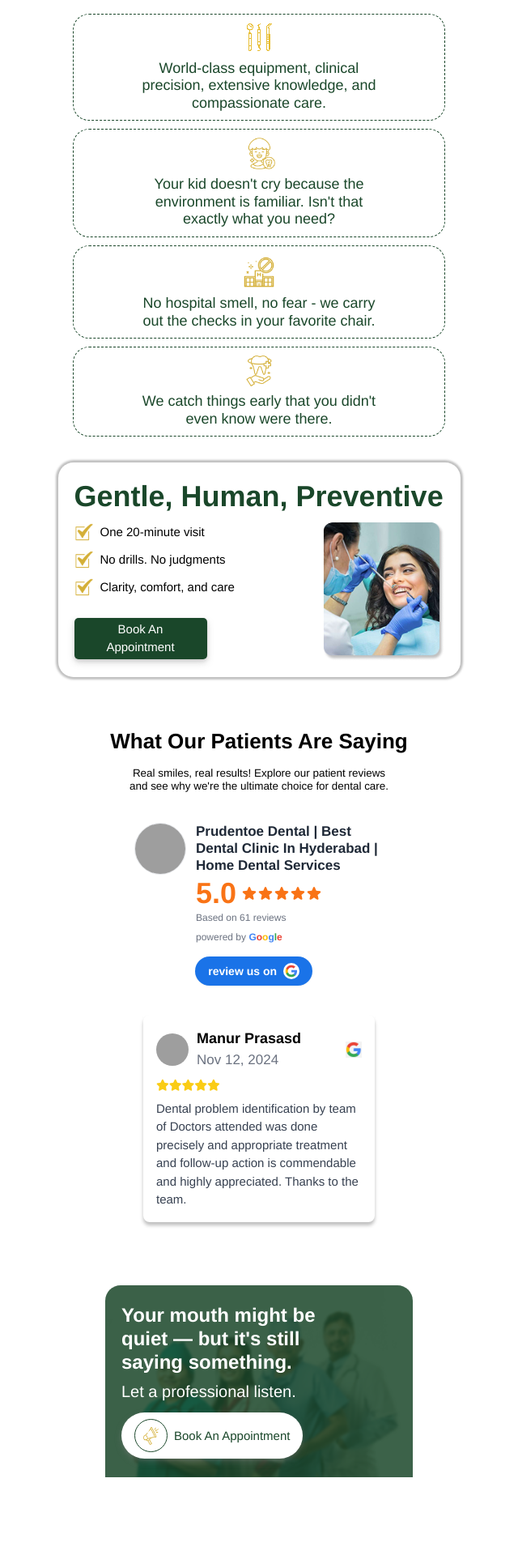
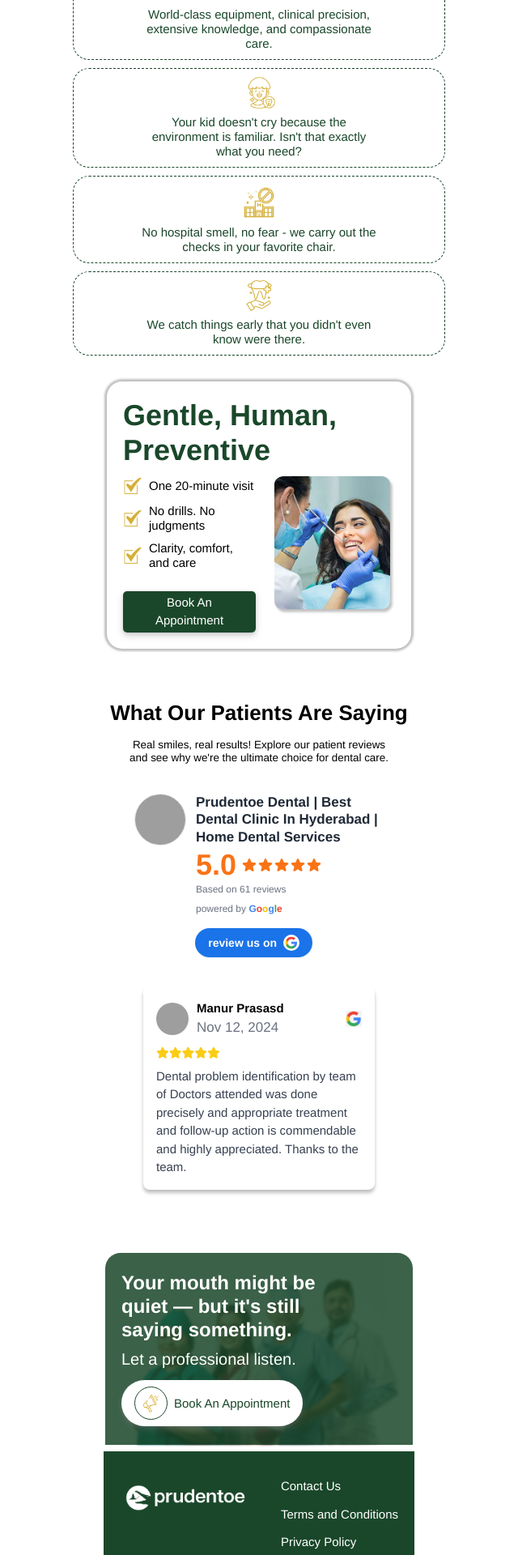
Before and after one commit to avijitbhuin21/prudentoe-demo, a Flask app: page / in a window 1280 px wide. Shown: the part 3120-5040 px from the top of the page at 81% size, without its empty margins (320-960 px from the left). Before the commit the page ends 4944 px from the top, so only its background shows below. Run offline with Flask 3, Linux system fonts and the light colour scheme; some libraries are stand-ins or nearby versions; grey boxes are pictures that could not be loaded.

Commit message:
added footer

```diff
--- a/templates/index.html
+++ b/templates/index.html
@@ -167,7 +167,7 @@
         .py-8,
         .pt-8,
         .pb-8 {
-          max-width: 505px;
+          max-width: 24rem;
           margin-left: auto;
           margin-right: auto;
           box-sizing: border-box;
@@ -276,7 +276,7 @@
         font-size: clamp(16px, 4vw, 20px);
       }
       .text-dynamic-small {
-        font-size: clamp(15px, 3.5vw, 18px);
+        font-size: clamp(15px, 3.5vw, 15px);
       }
       .text-dynamic-xs {
         font-size: clamp(14px, 3.2vw, 17px);
@@ -1756,6 +1756,56 @@
         </div>
       </div>
     </div>
+
+    <!-- Footer Section -->
+    <footer class="bg-prudentoe-green text-white py-8 px-5 mt-2">
+      <div class="main-container">
+        <!-- Logo and Links Side by Side -->
+        <div class="flex flex-row items-start justify-between mb-6">
+          <!-- Logo -->
+          <div class="self-start">
+            <img
+              src="static/images/prudentoe-logo1.png"
+              alt="Prudentoe Logo"
+              class="h-10 sm:h-12 filter brightness-0 invert"
+            />
+          </div>
+
+          <!-- Footer Links - Stacked Vertically -->
+          <div class="flex flex-col items-start space-y-2 sm:space-y-3">
+            <a
+              href="https://prudentoe.com/contact-us/"
+              target="_blank"
+              class="text-white hover:text-prudentoe-light-green transition-colors duration-300 text-dynamic-small font-medium"
+            >
+              Contact Us
+            </a>
+            <a
+              href="https://prudentoe.com/terms-and-conditions/"
+              target="_blank"
+              class="text-white hover:text-prudentoe-light-green transition-colors duration-300 text-dynamic-small font-medium"
+            >
+              Terms and Conditions
+            </a>
+            <a
+              href="https://prudentoe.com/privacy-policy/"
+              target="_blank"
+              class="text-white hover:text-prudentoe-light-green transition-colors duration-300 text-dynamic-small font-medium"
+            >
+              Privacy Policy
+            </a>
+          </div>
+        </div>
+
+        <!-- Copyright -->
+        <div class="border-t border-white/20 pt-4 text-center">
+          <p class="text-dynamic-xs text-white/80">
+            © 2025 Prudentoe Dental. All rights reserved.
+          </p>
+        </div>
+      </div>
+    </footer>
+
     <script>
       document.addEventListener("DOMContentLoaded", function () {
         function setupCarousel(carouselId, autoSlideInterval = 0) {
```
